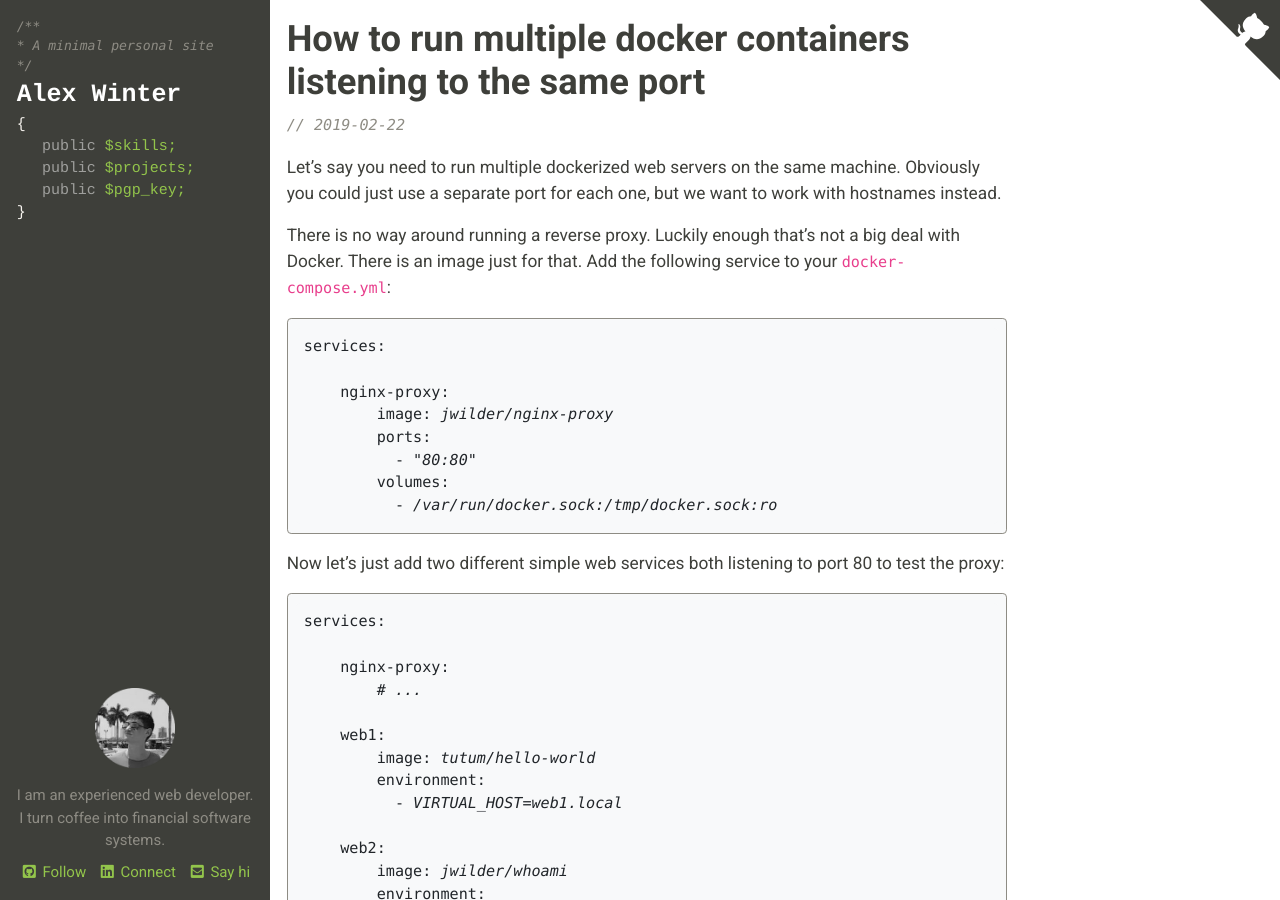
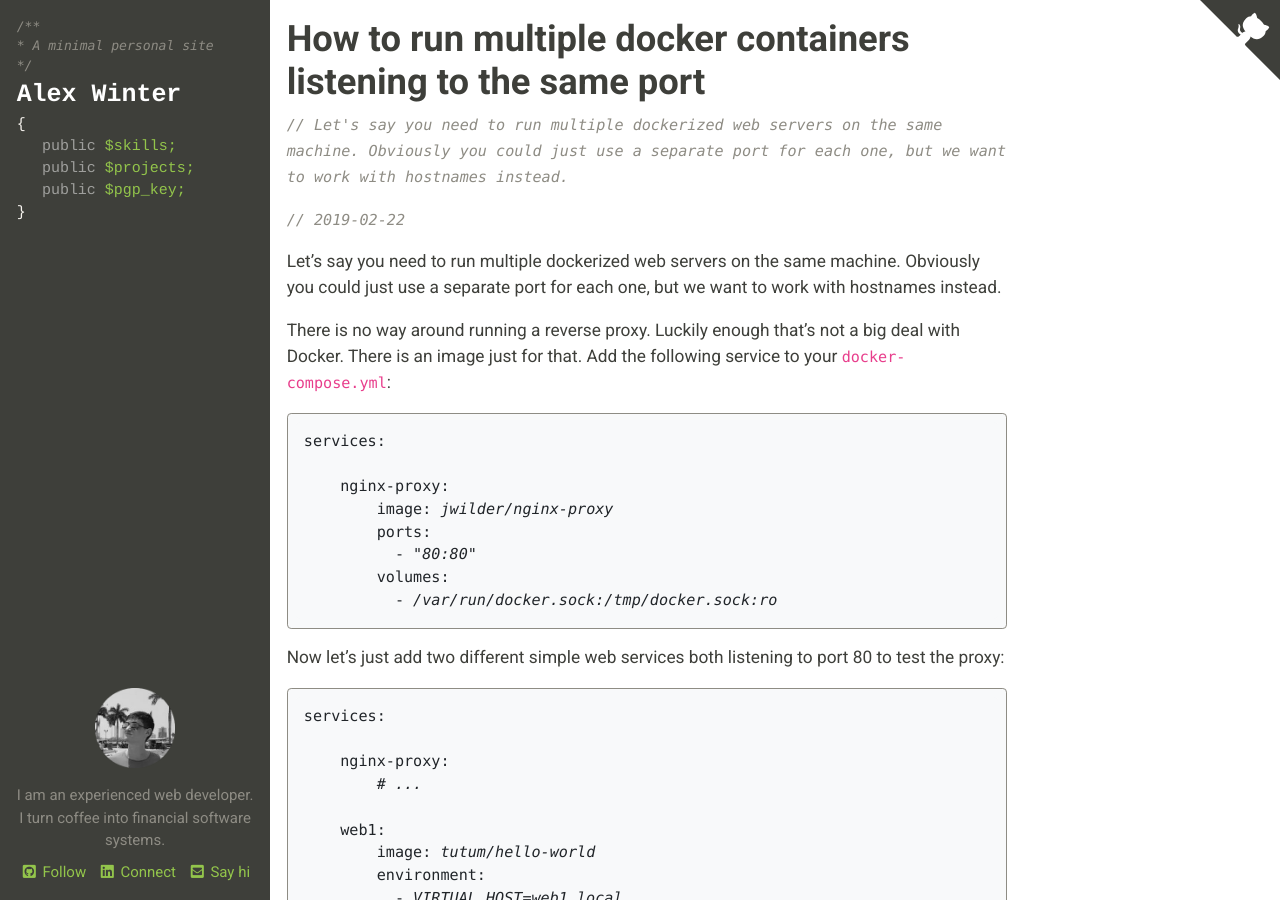
Before and after one commit to sonofliberty/sonofliberty.github.io, a Jekyll site: the page built from _posts/2019-02-22-run-multiple-containers-listening-to-same-port.md, in a window 1280 px wide and 900 px high. Built offline with Jekyll 4.4.1, drawn with Linux system fonts in a browser that asks for light colours.

Commit message:
Fix footer margin, some SEO adjustments

```diff
--- a/_includes/footer.html
+++ b/_includes/footer.html
@@ -1,4 +1,4 @@
-<footer id="footer" class="d-block d-md-none mt-5 text-muted">
+<footer id="footer" class="d-block d-md-none my-5 text-muted">
     <hr class="my-5">
     {% include vcard.html %}
 </footer>
--- a/_posts/2019-02-22-run-multiple-containers-listening-to-same-port.md
+++ b/_posts/2019-02-22-run-multiple-containers-listening-to-same-port.md
@@ -1,8 +1,10 @@
 ---
-layout:     post
-title:      How to run multiple docker containers listening to the same port
-date:       2019-02-22 13:00:00 +0700
-categories: [docker]
+layout:         post
+title:          How to run multiple docker containers listening to the same port
+description:    Let's say you need to run multiple dockerized web servers on the same machine. Obviously you could just use a separate
+                port for each one, but we want to work with hostnames instead.
+date:           2019-02-22 13:00:00 +0700
+categories:     [docker]
 ---
 
 Let's say you need to run multiple dockerized web servers on the same machine. Obviously you could just use a separate
```
Also changed, not shown: _posts/2019-02-17-hello-world.md (+4 -3 lines).
